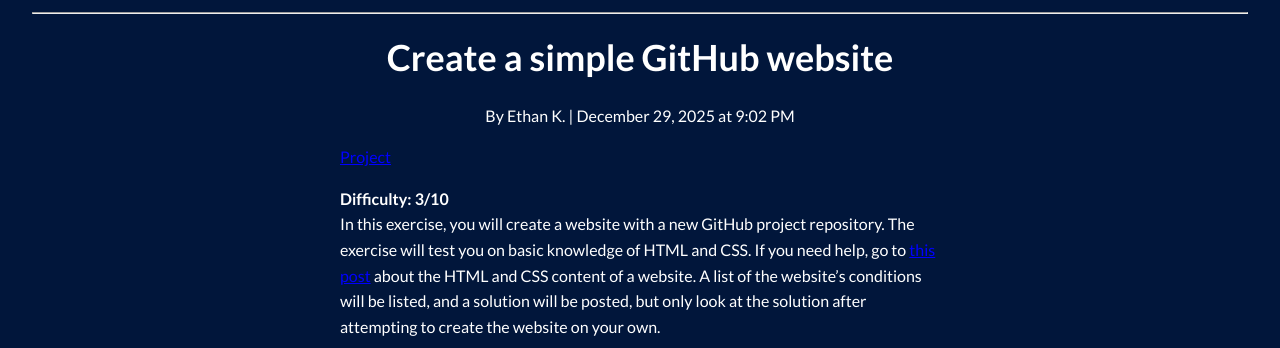
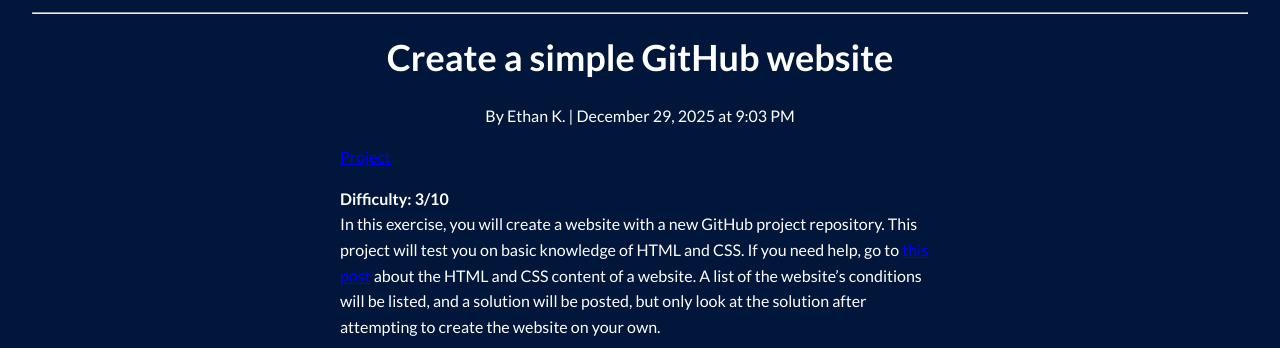
Before and after one commit to MicroChip818/microchip818.github.io, a Jekyll site: the page built from _posts/2025-12-29-create-a-simple-github-website.md, in a window 1280 px wide. Shown: the part 174-522 px from the top of the page. Built offline with Jekyll 4.4.1, drawn with Linux system fonts in a browser that asks for light colours; comment, search, counter and statistics services are not loaded.

Commit message:
Update 2025-12-29-create-a-simple-github-website.md

```diff
--- a/_posts/2025-12-29-create-a-simple-github-website.md
+++ b/_posts/2025-12-29-create-a-simple-github-website.md
@@ -1,12 +1,12 @@
 ---
 layout: posts
 title: Create a simple GitHub website
-date: 2025-12-29 13:02:00 -0800
+date: 2025-12-29 13:03:00 -0800
 author: Ethan K.
 categories: [Project]
 ---
 **Difficulty: 3/10**<br>
-In this exercise, you will create a website with a new GitHub project repository. The exercise will test you on basic knowledge of HTML and CSS. If you need help, go to <a href="https://microchip818.github.io/overview/2025/12/25/what-makes-up-a-webpage.html" target="_blank">this post</a> about the HTML and CSS content of a website. A list of the website's conditions will be listed, and a solution will be posted, but only look at the solution after attempting to create the website on your own.
+In this exercise, you will create a website with a new GitHub project repository. This project will test you on basic knowledge of HTML and CSS. If you need help, go to <a href="https://microchip818.github.io/overview/2025/12/25/what-makes-up-a-webpage.html" target="_blank">this post</a> about the HTML and CSS content of a website. A list of the website's conditions will be listed, and a solution will be posted, but only look at the solution after attempting to create the website on your own.
 ### HTML Requirements
 - You must include the &lt;!DOCTYPE html&gt; declaration, the html tag, the head tag, and the body tag.
 - You must display the website's content in a language of your choice.
```
